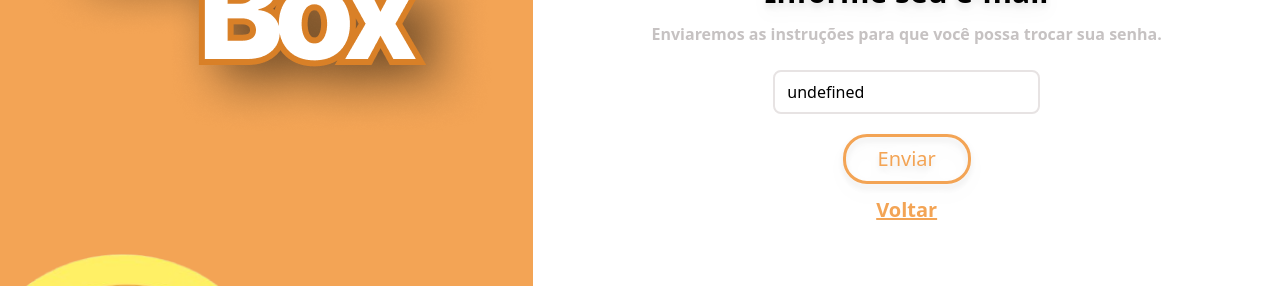
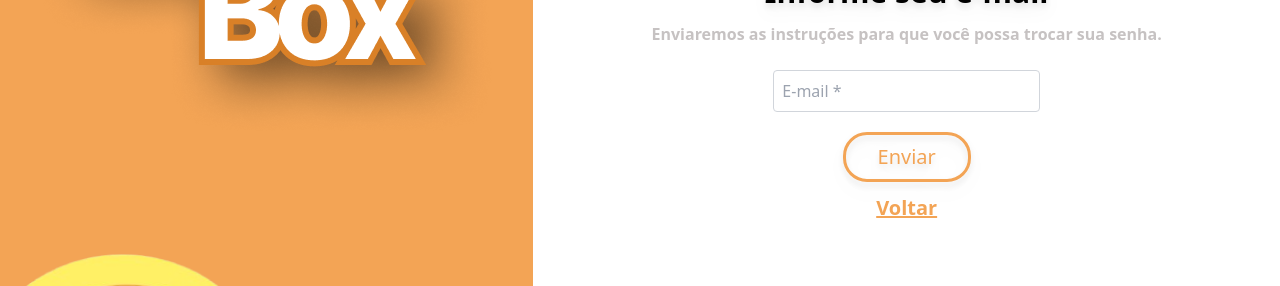
Before and after one commit to fernandadias9/ludiBox-frontend, an Angular app: page /esqueci-minha_senha in a window 1280 px wide. Shown: the part 274-560 px from the top of the page. Built offline with nearby package versions, Linux system fonts and the light colour scheme.

Commit message:
Feat: implementa integração do envio de e-mail na recuperação de senha

```diff
--- a/src/app/pages/recuperacao-de-senha/recuperacao-de-senha.component.html
+++ b/src/app/pages/recuperacao-de-senha/recuperacao-de-senha.component.html
@@ -2,24 +2,24 @@
   <div class="grid justify-items-center w-full my-11 lg:my-40 xl:my-52">
     <header class="grid justify-items-center gap-2 mb-4 pt-5 lg:gap-3 lg:mb-6 lg:pt-10">
       <h1 class="text-xl font-extrabold drop-shadow-lg md:text-3xl">Informe seu e-mail</h1>
-      <p class="text-placeholder_color text-center font-bold text-xs px-5 md:text-base">Enviaremos as instruções para que você possa trocar sua senha.</p>
+      <p class="text-placeholder_color text-center font-bold text-xs px-5 md:text-base">
+        Enviaremos as instruções para que você possa trocar sua senha.
+      </p>
     </header>
 
-    <form action="" class="grid gap-3 md:gap-5 w-full px-4 sm:px-40 md:px-32 lg:px-20 xl:px-36 mb-2">
-      <app-input
-        for="email"
-        label="E-mail"
+    <form (submit)="enviarEmail(); $event.preventDefault()" class="grid gap-3 md:gap-5 w-full px-4 sm:px-40 md:px-32 lg:px-20 xl:px-36 mb-2">
+      <input
+        [(ngModel)]="email"
+        name="email"
         id="email"
         type="email"
         placeholder="E-mail *"
-        aria-placeholder="digite seu e-mail"
-        name="email"
-        [required]="true"
-      ></app-input>
+        required
+        class="w-full border border-gray-300 rounded p-2 focus:outline-none focus:ring-2 focus:ring-primary"
+      />
 
       <div class="flex flex-col w-full items-center gap-2 lg:gap-3 pb-3">
-        <app-button-primary title="Enviar"></app-button-primary>
-
+        <app-button-primary title="Enviar" type="submit"></app-button-primary>
         <app-button-secondary title="Voltar" routerLink=""></app-button-secondary>
       </div>
     </form>
--- a/src/app/pages/recuperacao-de-senha/recuperacao-de-senha.component.ts
+++ b/src/app/pages/recuperacao-de-senha/recuperacao-de-senha.component.ts
@@ -1,10 +1,44 @@
 import { Component } from '@angular/core';
+import { EmailService } from '../../shared/service/EmailService';
+import Swal from 'sweetalert2';
 
 @Component({
   selector: 'app-recuperacao-de-senha',
   templateUrl: './recuperacao-de-senha.component.html',
-  styleUrl: './recuperacao-de-senha.component.scss'
+  styleUrls: ['./recuperacao-de-senha.component.scss']
 })
 export class RecuperacaoDeSenhaComponent {
+  email: string = '';
 
+  constructor(private emailService: EmailService) {}
+
+  enviarEmail() {
+    if (!this.email) {
+      Swal.fire({
+        icon: 'error',
+        title: 'Erro!',
+        text: 'Por favor, informe um e-mail válido.',
+      });
+      return;
+    }
+
+    this.emailService.enviarEmailRecuperacao(this.email).subscribe({
+      next: () => {
+        Swal.fire({
+          icon: 'success',
+          title: 'E-mail enviado com sucesso!',
+          text: 'Verifique sua caixa de entrada.',
+        });
+        this.email = '';
+      },
+      error: (err) => {
+        Swal.fire({
+          icon: 'error',
+          title: 'Erro!',
+          text: 'Erro ao enviar o e-mail. Tente novamente mais tarde.',
+        });
+        console.error('Erro ao enviar e-mail:', err);
+      }
+    });
+  }
 }
--- /dev/null
+++ b/src/app/shared/service/emailService.ts
@@ -0,0 +1,17 @@
+import { HttpClient } from '@angular/common/http';
+import { Injectable } from '@angular/core';
+
+@Injectable({
+  providedIn: 'root'
+})
+export class EmailService {
+  private apiUrl = 'http://localhost:8080/api/password/reset';
+
+  constructor(private http: HttpClient) {}
+
+  enviarEmailRecuperacao(email: string) {
+    return this.http.post(this.apiUrl, { email }, {
+      responseType: 'text'
+    });
+  }
+}
```
